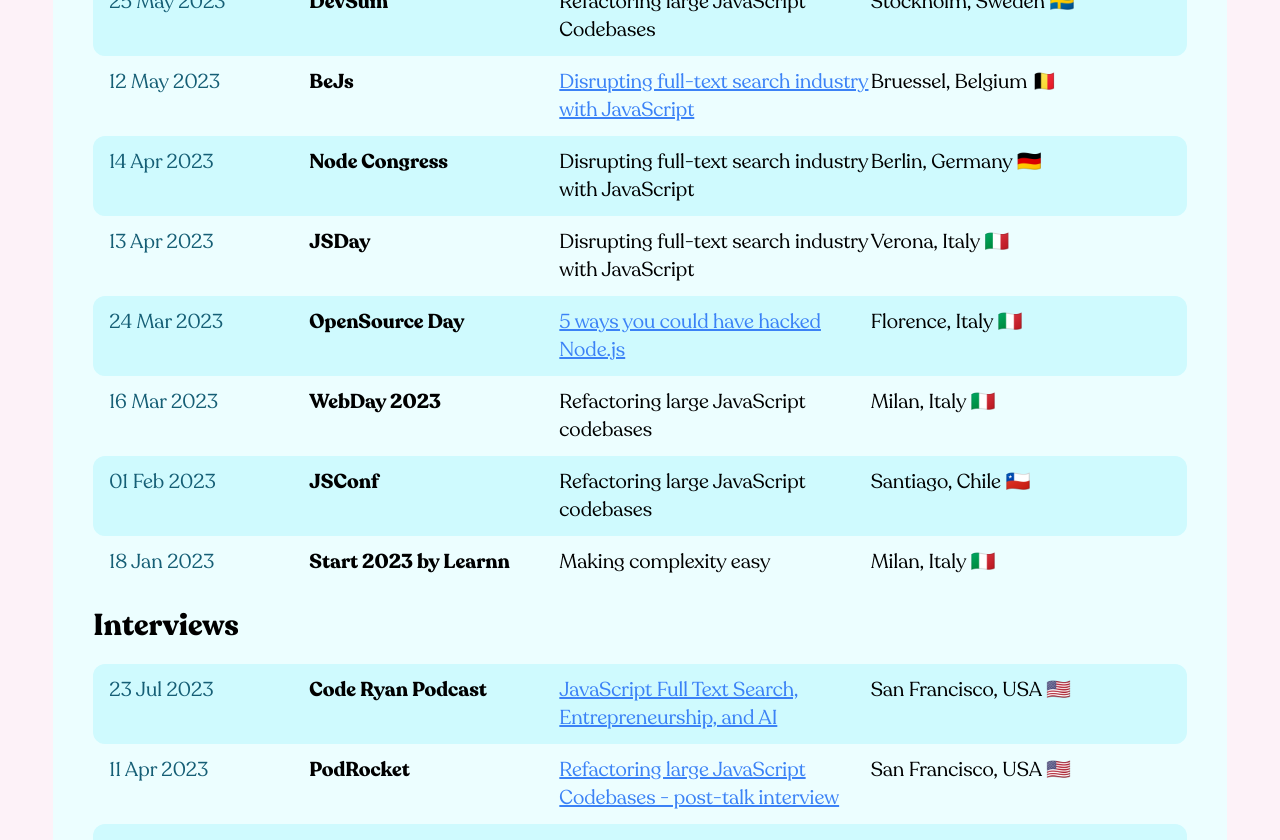
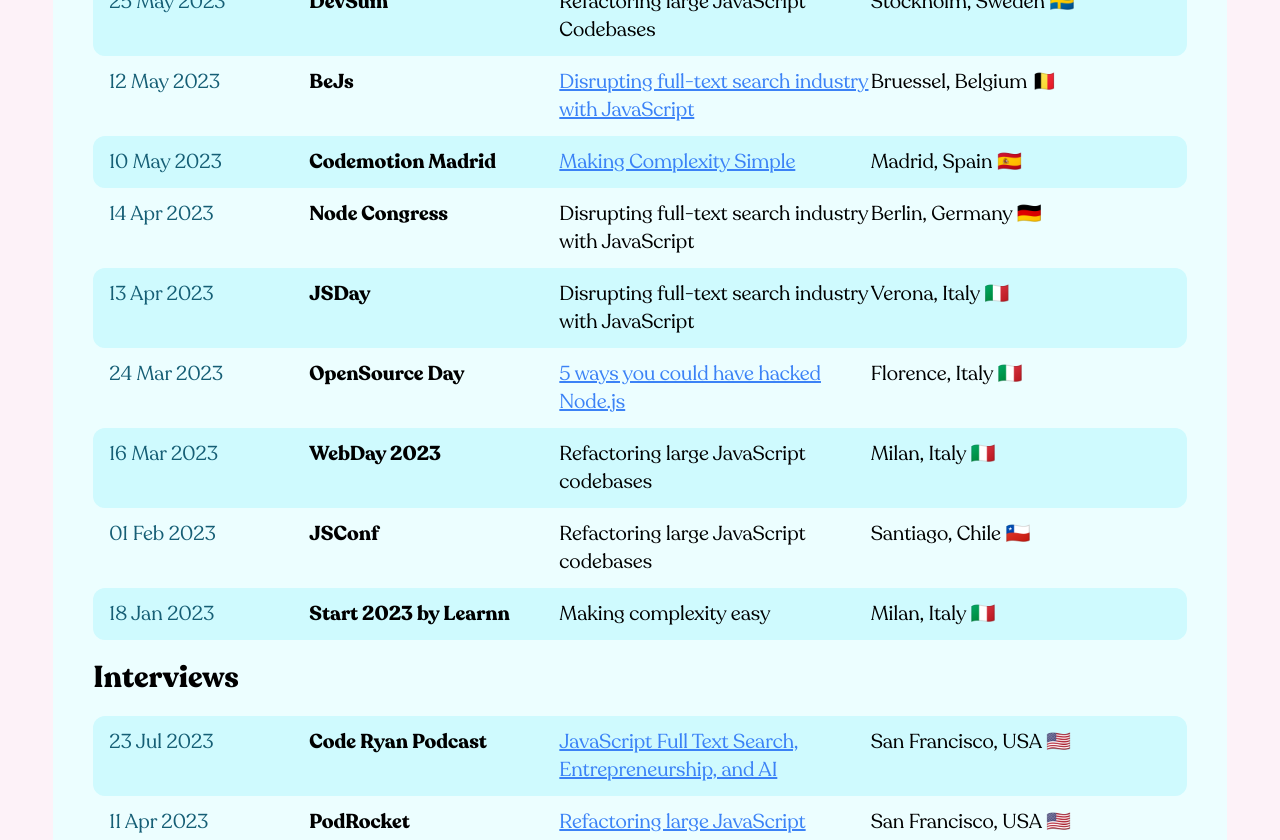
Before and after one commit to micheleriva/personal-website, a Next.js app: page /talks in a window 1280 px wide. Shown: the part 1540-2380 px from the top of the page. Built offline with nearby package versions, Linux system fonts and the light colour scheme.

Commit message:
Update events.js

```diff
--- a/data/events.js
+++ b/data/events.js
@@ -892,6 +892,18 @@ export default [
     mode: "remote",
   },
   {
+    date: new Date(2023, 4, 10),
+    event: "Codemotion Madrid",
+    city: "Madrid",
+    country: "Spain",
+    emoji: "🇪🇸",
+    title: "Making Complexity Simple",
+    url: "https://talks.codemotion.com/making-complexity-simple",
+    language: "english",
+    type: "talk",
+    mode: "in-person",
+  },
+  {
     date: new Date(2023, 4, 12),
     event: "BeJs",
     city: "Bruessel",
```
